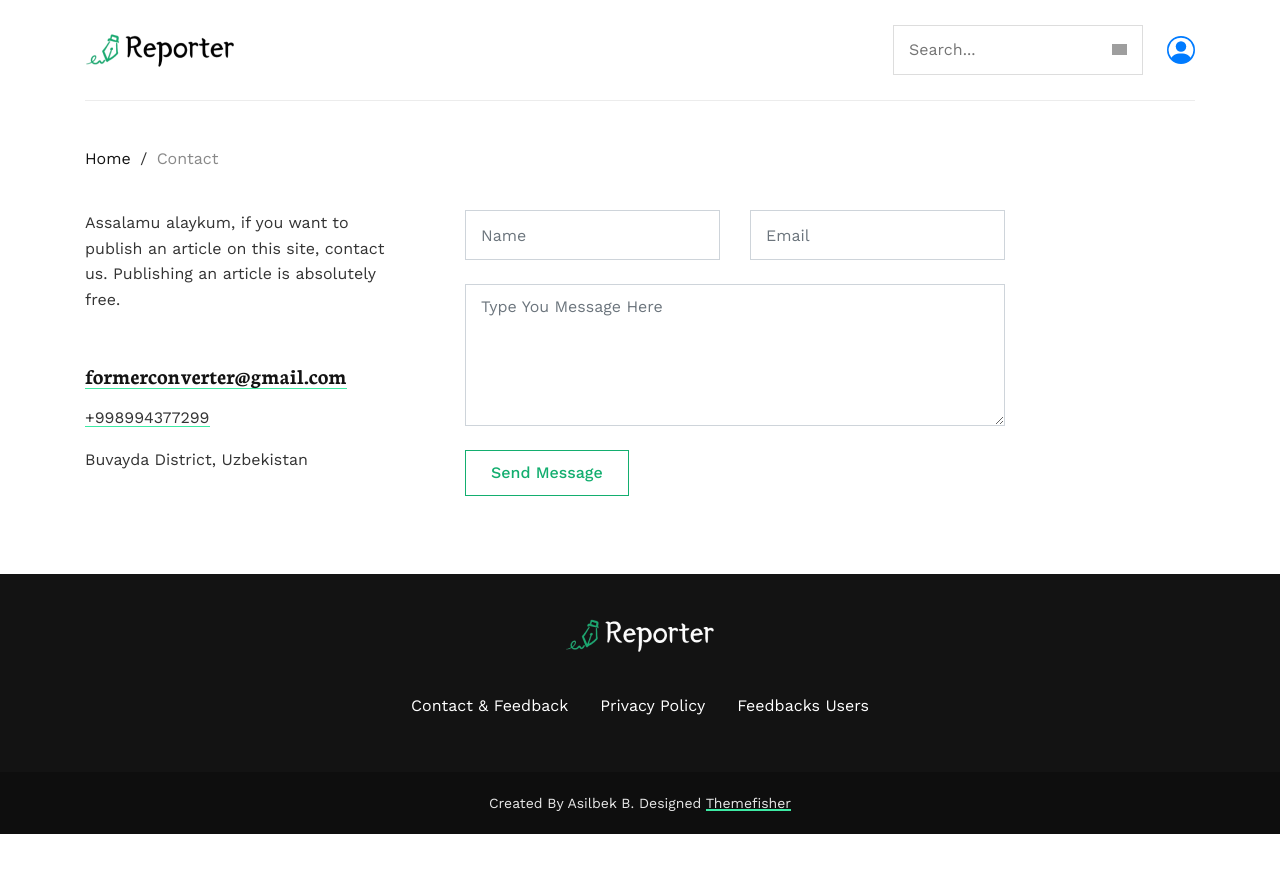
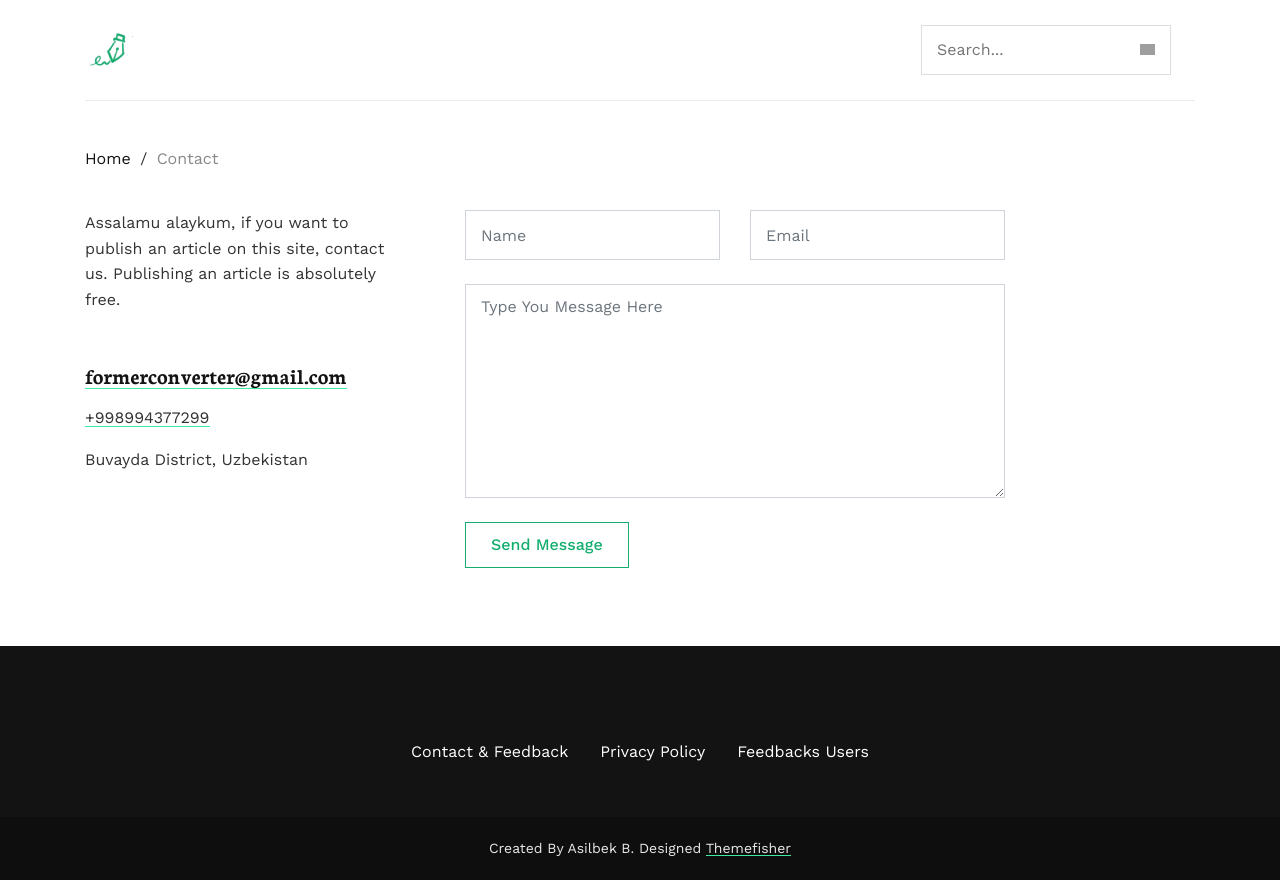
Before and after one commit to Asilbek-MR/blog, a Django app: page /contact/ in a window 1280 px wide. Before the commit the page ends 834 px from the top, so only its background shows below. Run offline with Django 4.2, Linux system fonts and the light colour scheme; some libraries are stand-ins or nearby versions; grey boxes are pictures that could not be loaded.

Commit message:
first commit

```diff
--- a/config/settings.py
+++ b/config/settings.py
@@ -34,6 +34,8 @@ ALLOWED_HOSTS = ['*']
 INSTALLED_APPS = [
     'django.contrib.admin',
     'django.contrib.auth',
+    'django.contrib.sites',
+    'django.contrib.sitemaps',
     'django.contrib.contenttypes',
     'django.contrib.sessions',
     'django.contrib.messages',
@@ -41,6 +43,9 @@ INSTALLED_APPS = [
     'post.apps.PostConfig',
     'ckeditor',
 ]
+
+SITE_ID = 1
+
 CKEDITOR_CONFIGS = {
     'default': {
         'toolbar': 'full',
--- a/config/urls.py
+++ b/config/urls.py
@@ -1,12 +1,20 @@
 
 from django.contrib import admin
+from django.contrib.sitemaps.views import sitemap
 from django.urls import path, include
 from django.conf import settings
 from django.conf.urls.static import static
 from post.views import custom404
+from post.sitemaps import PostSitemaps
+
+sitemaps = {
+    'sitemaps': PostSitemaps
+}
+
 
 urlpatterns = [
     path('admin/', admin.site.urls),
+    path('sitemap.xml/', sitemap ,{ 'sitemaps': sitemaps }),
     path('',include('post.urls')),
 ]
 # if settings.DEBUG:
--- a/templates/contact.html
+++ b/templates/contact.html
@@ -37,7 +37,7 @@
 							<input type="email" class="form-control mb-4" placeholder="Email" name="email" id="email">
 						</div>
 						<div class="col-12">
-							<textarea name="message" id="message" class="form-control mb-4" placeholder="Type You Message Here" rows="5"></textarea>
+							<textarea name="message" id="message" class="form-control mb-4" placeholder="Type You Message Here" rows="8"></textarea>
 						</div>
 						<div class="col-12">
 							<button class="btn btn-outline-primary" type="submit">Send Message</button>
--- a/templates/index.html
+++ b/templates/index.html
@@ -41,7 +41,7 @@
 
 
       <a class="navbar-brand order-1 py-0" href="{% url 'index' %}">
-        <img loading="prelaod" decoding="async" class="img-fluid" src="{% static 'images/logo.png' %}" alt="Reporter Hugo">
+        <img loading="prelaod" decoding="async" class="img-fluid" src="{% static 'images/favicon.png' %}" alt="Reporter Hugo">
       </a>
 
 
@@ -56,10 +56,11 @@
         <input id="search-query" name="search" type="search" placeholder="Search..." autocomplete="off">
       </form>
       <div class="order-1 ml-0 ml-md-4 order-md-3" ><a href='#'>
-        <svg xmlns="http://www.w3.org/2000/svg" width="28" height="28" fill="currentColor" class="bi bi-person-circle" viewBox="0 0 16 16">
+        {% comment %} <svg xmlns="http://www.w3.org/2000/svg" width="28" height="28" fill="currentColor" class="bi bi-person-circle" viewBox="0 0 16 16">
         <path d="M11 6a3 3 0 1 1-6 0 3 3 0 0 1 6 0z"/>
         <path fill-rule="evenodd" d="M0 8a8 8 0 1 1 16 0A8 8 0 0 1 0 8zm8-7a7 7 0 0 0-5.468 11.37C3.242 11.226 4.805 10 8 10s4.757 1.225 5.468 2.37A7 7 0 0 0 8 1z"/>
-      </svg></a></div>
+      </svg> {% endcomment %}
+    </a></div>
       <div class="collapse navbar-collapse text-center order-lg-2 order-4" id="navigation">
         <ul class="navbar-nav mx-auto mt-3 mt-lg-0">
 
@@ -243,7 +244,7 @@
     <div class="row">
       <div class="col-lg-10 mx-auto text-center">
         <a class="d-inline-block mb-4 pb-2" href="/">
-          <img loading="prelaod" decoding="async" class="img-fluid" src="{% static 'images/logo-white.png' %}" alt="Reporter Hugo">
+          {% comment %} <img loading="prelaod" decoding="async" class="img-fluid" src="{% static 'images/favicon.png' %}" alt="Reporter Hugo"> {% endcomment %}
         </a>
         <ul class="p-0 d-flex navbar-footer mb-0 list-unstyled">
           {% comment %} <li class="nav-item my-0"> <a class="nav-link" href="{% url 'global_news' %}">global_news</a></li> {% endcomment %}
```
Also changed, not shown: post/sitemaps.py (added, +15 -0 lines), db.sqlite3.
